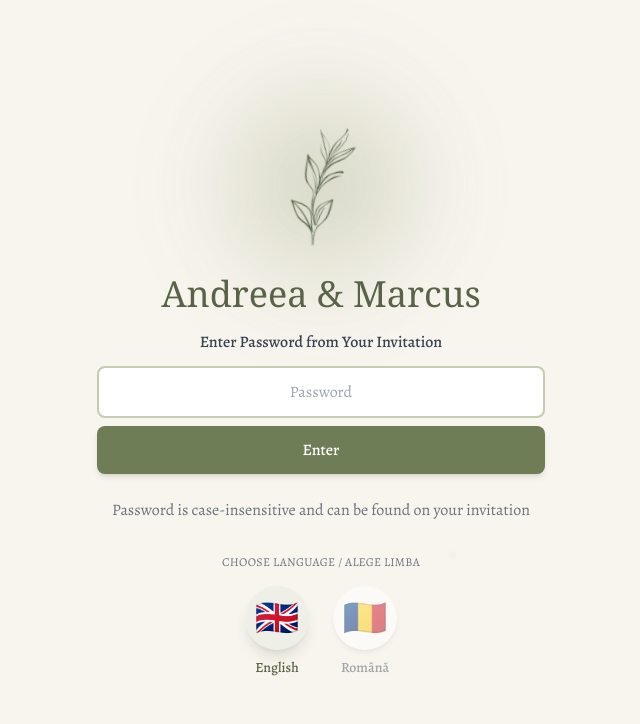
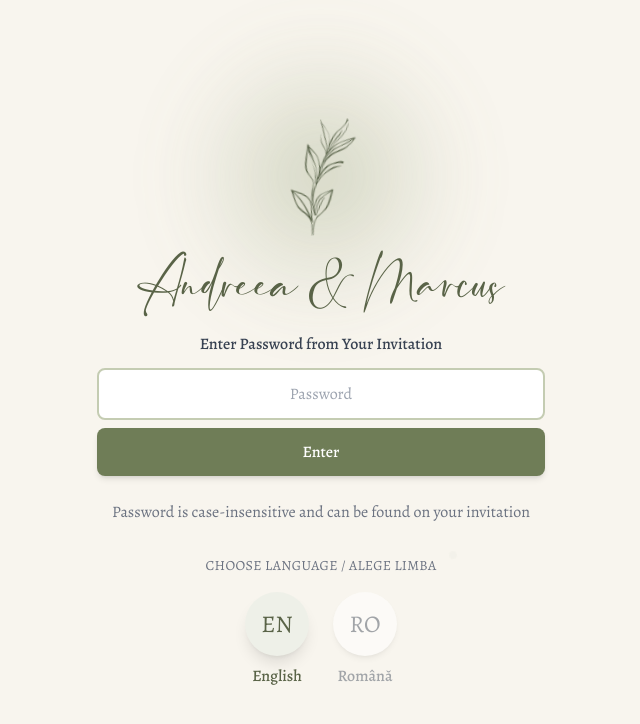
Before and after one commit to andreeaionescu26/wedding-website-a-m, a React (Vite) app: page / in a window 1280 px wide. Shown: the top 724 px of the page, without its empty margins (319-959 px from the left). Built offline with nearby package versions, Linux system fonts and the light colour scheme; the HTML template or start-up script is replaced by a standard one.

Commit message:
password protection, rsvp and navigation menu components finished

```diff
--- a/src/App.jsx
+++ b/src/App.jsx
@@ -5,7 +5,6 @@ import RSVPForm from './components/RSVPForm';
 import LandingPage from './components/LandingPage';
 import AdminDashboard from './components/AdminDashboard';
 import PasswordProtection from './components/PasswordProtection';
-import LanguageToggle from './components/LanguageToggle';
 
 function App() {
   const [view, setView] = useState('rsvp');
@@ -14,7 +13,6 @@ function App() {
     <LanguageProvider>
       <PasswordProtection>
         <div className="min-h-screen bg-cream-200">
-          <LanguageToggle />
           <Navigation currentView={view} setView={setView} />
 
           {view === 'rsvp' && <RSVPForm setView={setView} />}
--- a/src/components/LanguageToggle.jsx
+++ /dev/null
@@ -1,23 +0,0 @@
-import React from 'react';
-import { useLanguage } from '../i18n/LanguageContext';
-
-const LanguageToggle = () => {
-  const { language, changeLanguage } = useLanguage();
-
-  return (
-    <button
-      onClick={() => changeLanguage(language === 'en' ? 'ro' : 'en')}
-      className="fixed top-6 right-6 w-14 h-14 rounded-full bg-white/50 backdrop-blur-sm hover:bg-white/80 flex items-center justify-center transition-all shadow-sm hover:shadow-md z-40 group"
-      aria-label="Toggle language"
-      title={language === 'en' ? 'Switch to Romanian' : 'Comută la Engleză'}
-    >
-      <div className="flex flex-col items-center justify-center">
-        <span className="text-xs font-medium text-sage-700 group-hover:text-sage-800 transition-colors">
-          {language === 'en' ? 'RO' : 'EN'}
-        </span>
-      </div>
-    </button>
-  );
-};
-
-export default LanguageToggle;
--- a/src/components/Navigation.jsx
+++ b/src/components/Navigation.jsx
@@ -1,10 +1,10 @@
 import React, { useState } from 'react';
-import { Send, Home, Lock, X } from 'lucide-react';
+import { Send, Home, Lock, X, Globe } from 'lucide-react';
 import { useLanguage } from '../i18n/LanguageContext';
 
 const Navigation = ({ currentView, setView }) => {
   const [isMenuOpen, setIsMenuOpen] = useState(false);
-  const { t } = useLanguage();
+  const { t, language, changeLanguage } = useLanguage();
 
   const handleNavClick = (view) => {
     setView(view);
@@ -36,12 +36,12 @@ const Navigation = ({ currentView, setView }) => {
 
       {/* Side Menu */}
       <div
-        className={`fixed top-0 left-0 h-full w-80 bg-white shadow-2xl z-50 transform transition-transform duration-300 ease-in-out ${
+        className={`fixed top-0 left-0 h-full w-80 bg-white shadow-2xl z-50 transform transition-transform duration-300 ease-in-out flex flex-col ${
           isMenuOpen ? 'translate-x-0' : '-translate-x-full'
         }`}
       >
         {/* Menu Header */}
-        <div className="p-6 border-b border-sage-200 flex justify-between items-center">
+        <div className="p-6 border-b border-sage-200 flex justify-between items-center flex-shrink-0">
           <h2 className="text-2xl font-serif text-sage-700" style={{ fontFamily: 'Georgia, serif' }}>
             {t.nav.menu}
           </h2>
@@ -54,8 +54,8 @@ const Navigation = ({ currentView, setView }) => {
           </button>
         </div>
 
-        {/* Menu Items */}
-        <nav className="p-6">
+        {/* Menu Items - Scrollable middle section */}
+        <nav className="flex-1 overflow-y-auto p-6">
           <ul className="space-y-2">
             <li>
               <button
@@ -99,8 +99,45 @@ const Navigation = ({ currentView, setView }) => {
           </ul>
         </nav>
 
-        {/* Menu Footer */}
-        <div className="absolute bottom-0 left-0 right-0 p-6 border-t border-sage-200">
+        {/* Language Selector - Fixed above footer */}
+        <div className="flex-shrink-0 px-6 py-4 border-t border-sage-200 bg-sage-50/30">
+          <div className="flex items-center justify-between">
+            <div className="flex items-center gap-2 text-gray-600">
+              <Globe size={18} />
+              <span className="text-sm font-medium">{language === 'en' ? 'Language' : 'Limba'}</span>
+            </div>
+            <div className="flex gap-2">
+              {/* English Button */}
+              <button
+                onClick={() => changeLanguage('en')}
+                className={`px-4 py-2 rounded-full text-sm font-semibold transition-all ${
+                  language === 'en'
+                    ? 'bg-sage-600 text-white shadow-md'
+                    : 'bg-white text-gray-600 hover:bg-sage-50 border border-sage-200'
+                }`}
+                aria-label="Switch to English"
+              >
+                EN
+              </button>
+
+              {/* Romanian Button */}
+              <button
+                onClick={() => changeLanguage('ro')}
+                className={`px-4 py-2 rounded-full text-sm font-semibold transition-all ${
+                  language === 'ro'
+                    ? 'bg-sage-600 text-white shadow-md'
+                    : 'bg-white text-gray-600 hover:bg-sage-50 border border-sage-200'
+                }`}
+                aria-label="Comută la Română"
+              >
+                RO
+              </button>
+            </div>
+          </div>
+        </div>
+
+        {/* Menu Footer - Fixed at bottom */}
+        <div className="flex-shrink-0 p-6 border-t border-sage-200">
           <div className="text-center">
             <p className="text-sm text-gray-500 mb-1">{t.nav.footer.text}</p>
             <p className="text-sage-700 font-serif text-lg" style={{ fontFamily: 'Georgia, serif' }}>
--- a/src/components/PasswordProtection.jsx
+++ b/src/components/PasswordProtection.jsx
@@ -264,7 +264,6 @@ const PasswordProtection = ({ children }) => {
 
           button:hover {
             transform: scale(1.02);
-
             transition: all 0.3s ease;
           }
 
@@ -279,7 +278,6 @@ const PasswordProtection = ({ children }) => {
 
           .language-button:hover {
             transform: scale(1.05);
-
           }
 
           .language-button:active {
@@ -313,8 +311,8 @@ const PasswordProtection = ({ children }) => {
 
           {/* Names - Dramatic entrance from top with bounce */}
           <h1
-            className={`text-3xl md:text-4xl font-serif text-sage-700 mb-4 fade-names ${isVisible ? 'visible' : ''}`}
-            style={{ fontFamily: 'Georgia, serif' }}
+            className={`text-2xl md:text-3xl font-heading text-sage-700 mb-8 fade-names ${isVisible ? 'visible' : ''}`}
+
           >
             {t.password.names}
           </h1>
@@ -356,7 +354,7 @@ const PasswordProtection = ({ children }) => {
 
           {/* Language Selection */}
           <div className={`fade-language ${isVisible ? 'visible' : ''}`}>
-            <p className="text-xs text-gray-500 mb-4 uppercase tracking-wide">
+            <p className="text-sm text-gray-500 mb-4 uppercase tracking-wide">
               Choose Language / Alege Limba
             </p>
             <div className="flex justify-center gap-6">
@@ -370,14 +368,14 @@ const PasswordProtection = ({ children }) => {
                 }`}
                 aria-label="Switch to English"
               >
-                <div className={`w-16 h-16 rounded-full flex items-center justify-center text-4xl transition-all ${
+                <div className={`w-16 h-16 rounded-full flex items-center justify-center text-2xl  transition-all ${
                   language === 'en'
-                    ? 'bg-sage-100 ring-3 ring-sage-600 shadow-lg'
-                    : 'bg-white shadow-md'
+                    ? 'bg-sage-100 ring-3 ring-sage-600 shadow-lg text-sage-700'
+                    : 'bg-white shadow-md text-gray-600'
                 }`}>
-                  🇬🇧
+                  EN
                 </div>
-                <span className={`text-sm font-medium transition-colors ${
+                <span className={`text-md font-medium transition-colors ${
                   language === 'en'
                     ? 'text-sage-700'
                     : 'text-gray-600'
@@ -396,14 +394,14 @@ const PasswordProtection = ({ children }) => {
                 }`}
                 aria-label="Comută la Română"
               >
-                <div className={`w-16 h-16 rounded-full flex items-center justify-center text-4xl transition-all ${
+                <div className={`w-16 h-16 rounded-full flex items-center justify-center text-2xl transition-all ${
                   language === 'ro'
-                    ? 'bg-sage-100 ring-3 ring-sage-600 shadow-lg'
-                    : 'bg-white shadow-md'
+                    ? 'bg-sage-100 ring-3 ring-sage-600 shadow-lg text-sage-700'
+                    : 'bg-white shadow-md text-gray-600'
                 }`}>
-                  🇷🇴
+                  RO
                 </div>
-                <span className={`text-sm font-medium transition-colors ${
+                <span className={`text-md font-medium transition-colors ${
                   language === 'ro'
                     ? 'text-sage-700'
                     : 'text-gray-600'
```
Also changed, not shown: src/components/RSVPForm.jsx (+25 -9 lines).
